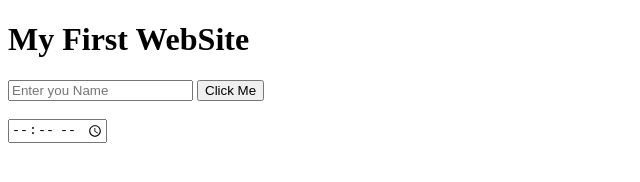
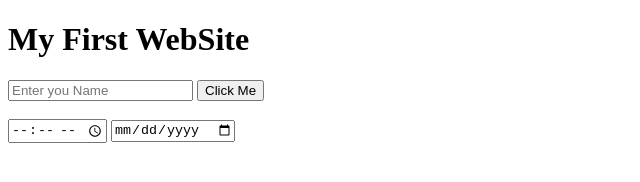
Before and after one commit to MdArmanHosen/my-website, a plain HTML site: page index.html in a window 1280 px wide. Shown: the whole page, without its empty margins (0-640 px from the left). Drawn offline with Linux system fonts and the light colour scheme.

Commit message:
Very Nice

```diff
--- a/index.html
+++ b/index.html
@@ -13,5 +13,6 @@
     <br>
     <br>
     <input type="time"  placeholder="Enter you Name">
+    <input type="Date"  placeholder="Enter you Name">
 </body>
 </html>
```
